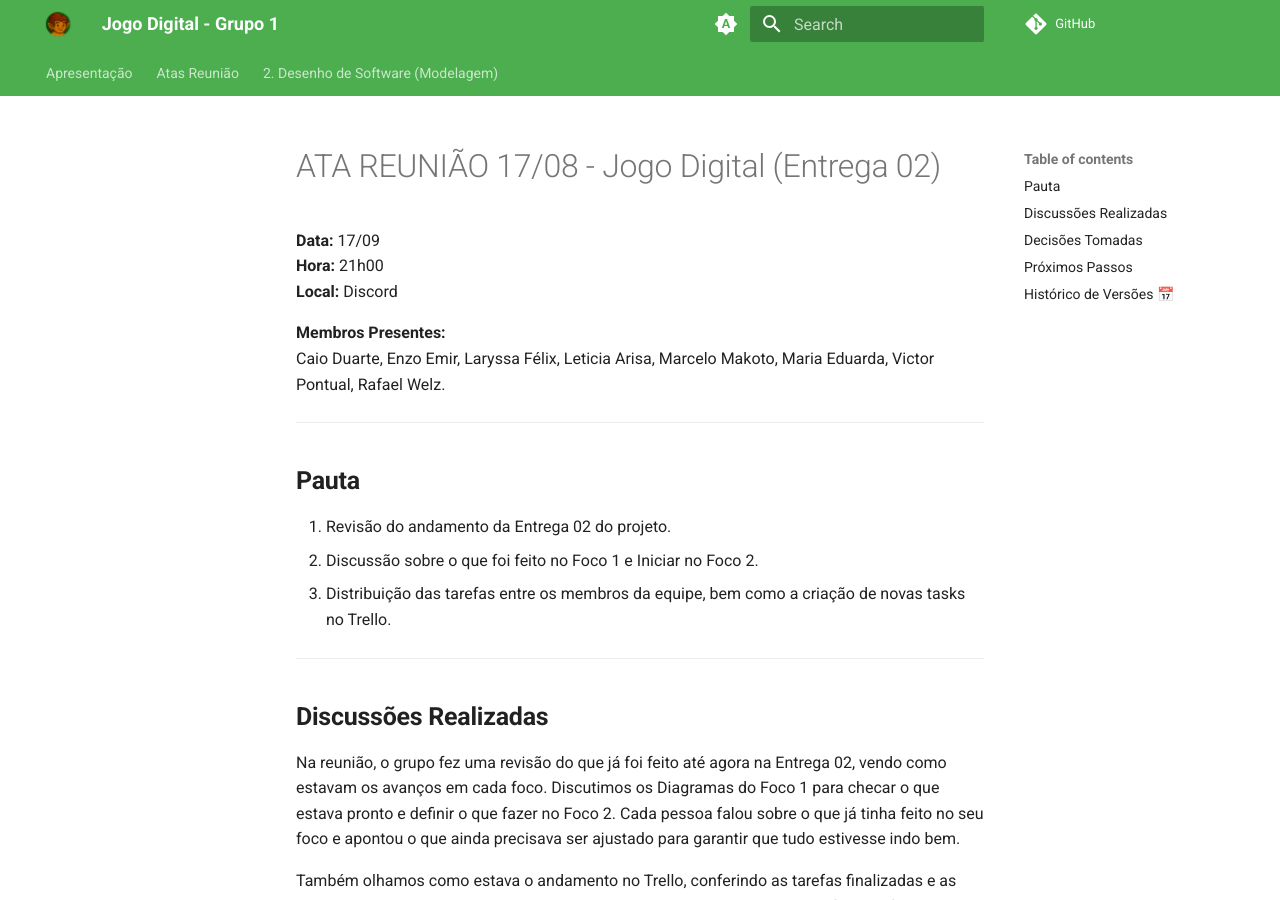
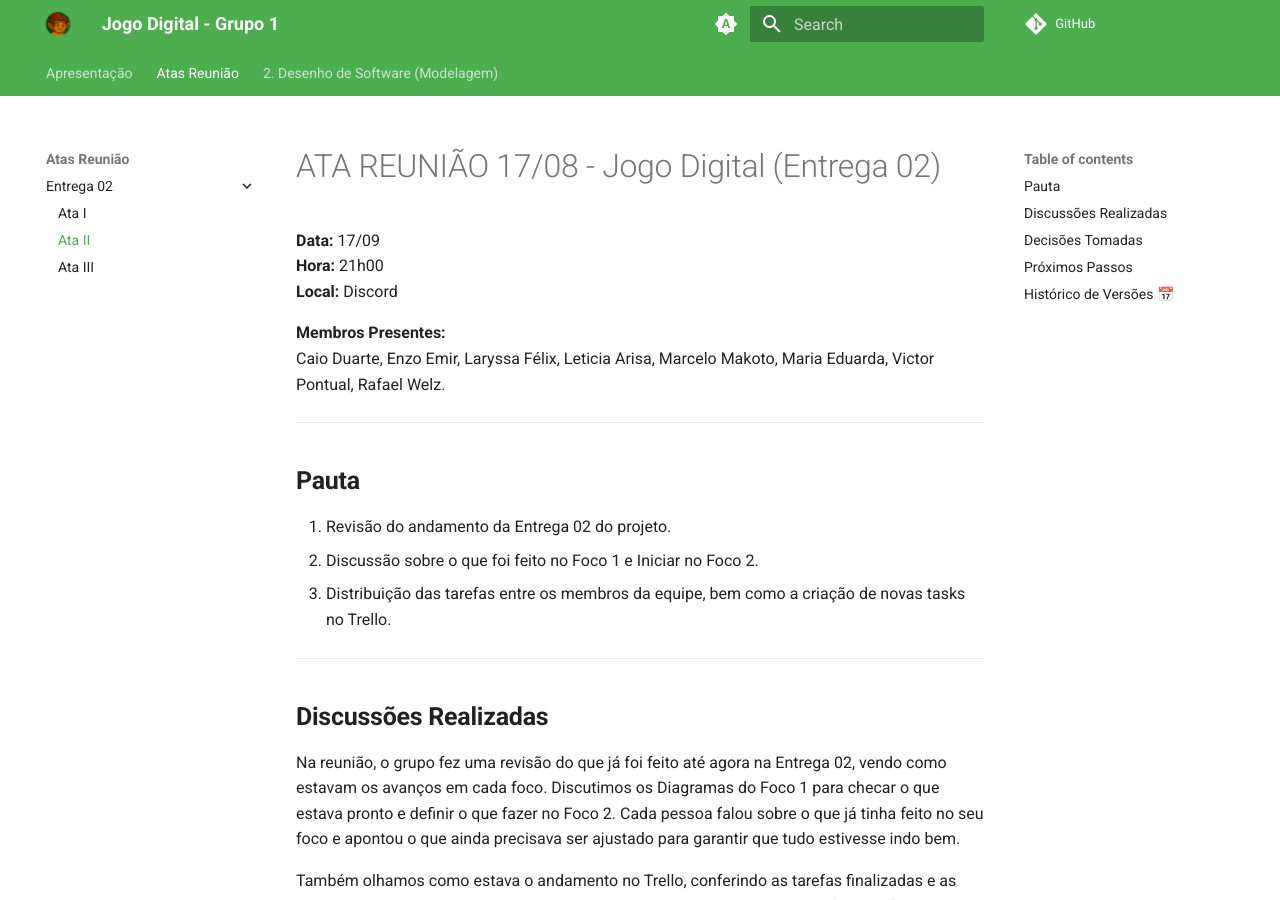
Before and after one commit to UnBArqDsw2025-2-Turma01/2025.2-T01-G1_JogoDigital_Entrega_02, an MkDocs documentation site: the page built from docs/Atas/Entrega 02/Ata II.md, in a window 1280 px wide and 900 px high. Built offline with MkDocs 1.6.1 and Material for MkDocs 9.7.7, drawn with Linux system fonts in a browser that asks for light colours; some of the changed lines change nothing that is shown.

Commit message:
update: correçao ata

```diff
--- a/mkdocs.yml
+++ b/mkdocs.yml
@@ -48,9 +48,9 @@ nav:
   - Apresentação: README.md
   - Atas Reunião:
     - Entrega 02:
-      - Ata I: docs/Atas/Entrega 02/Ata I.md
-      - Ata II: docs/Atas/Entrega 02/Ata II.md
-      - Ata III: docs/Atas/Entrega 02/Ata III.md
+      - Ata I: Atas/Entrega 02/Ata I.md
+      - Ata II: Atas/Entrega 02/Ata II.md
+      - Ata III: Atas/Entrega 02/Ata III.md
   - 2. Desenho de Software (Modelagem):
       - 2. Modelagem Geral: Modelagem/2.Modelagem.md
       - 2.1. Modelagem UML Estática: Modelagem/2.1.ModelagemEstatica.md
```
